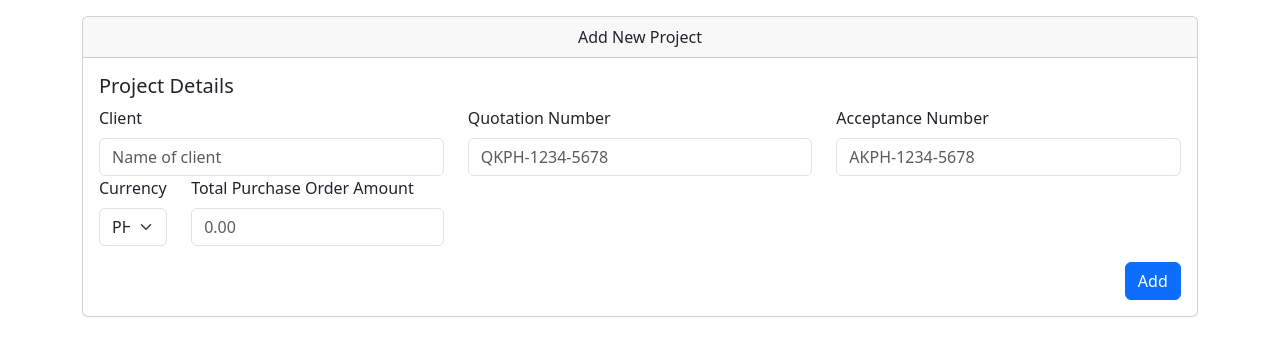
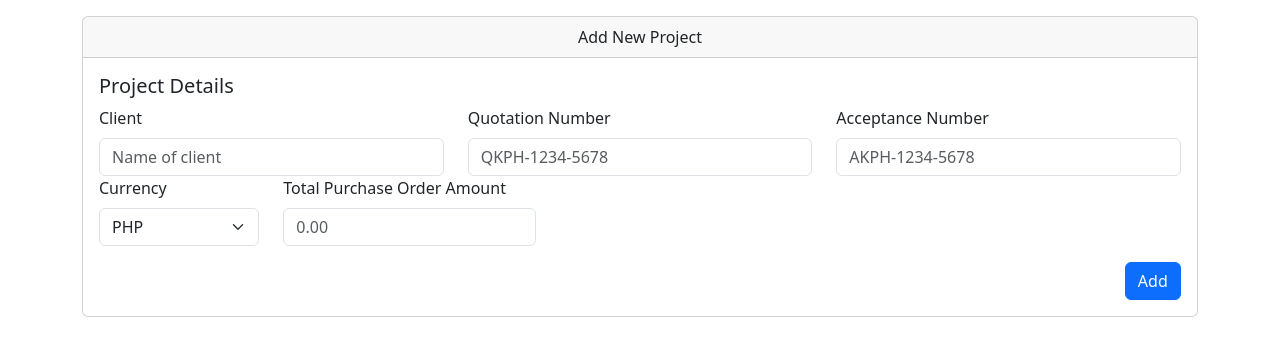
Before and after one commit to JLCleofas/apar-app, a FastAPI app: page /ap/add-project-page in a window 1280 px wide. Shown: the part 56-412 px from the top of the page. Run offline with FastAPI, Linux system fonts and the light colour scheme.

Commit message:
fix: increased column width of currency

```diff
--- a/templates/add-project.html
+++ b/templates/add-project.html
@@ -45,9 +45,9 @@
                         </div>
                     </div>
                     <div class="row">
-                        <div class="col-1">
-                            <label class="form-label">Currency</label>
-                            <select class="form-select" name="currency" id="">
+                        <div class="col-2">
+                            <label class="form-label" for="currency">Currency</label>
+                            <select class="form-select" name="currency" id="currency">
                                 <option value="PHP">PHP</option>
                                 <option value="USD">USD</option>
                             </select>
```
